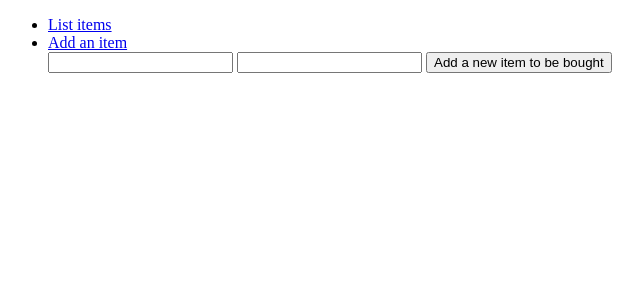
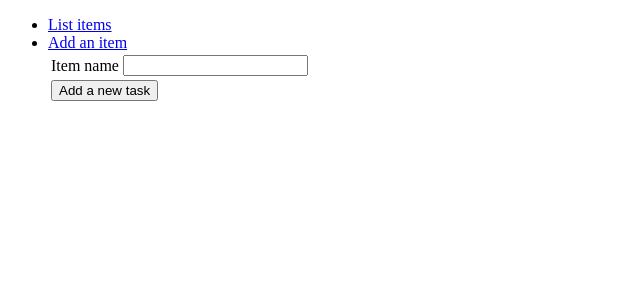
Before and after one commit to lossitomatossi/ShoppingList, a Flask app: page /items/new/ in a window 1280 px wide. Shown: the top 300 px of the page, without its empty margins (0-643 px from the left). Run offline with Flask 2, Linux system fonts and the light colour scheme.

Commit message:
1.2 kohtaan edetty

```diff
--- /dev/null
+++ b/application/items/forms.py
@@ -0,0 +1,8 @@
+from flask_wtf import FlaskForm
+from wtforms import StringField
+
+class ItemForm(FlaskForm):
+    name = StringField("Item name")
+
+    class Meta:
+        csrf = False
--- a/application/items/views.py
+++ b/application/items/views.py
@@ -1,6 +1,8 @@
+from flask import render_template, request, redirect, url_for
+
 from application import app, db
-from flask import render_template, request, redirect, url_for
 from application.items.models import Item
+from application.items.forms import ItemForm
 
 @app.route("/items", methods=["GET"])
 def items_index():
@@ -8,7 +10,7 @@ def items_index():
 
 @app.route("/items/new/")
 def items_form():
-    return render_template("items/new.html")
+    return render_template("items/new.html", form = ItemForm())
 
 @app.route("/items/<item_id>/", methods=["POST"])
 def items_set_done(item_id):
--- a/application/templates/items/new.html
+++ b/application/templates/items/new.html
@@ -2,8 +2,19 @@
 
 {% block body %}
 <form method="POST" action="{{ url_for('items_create') }}">
-  <input type="text" name="name"/>
-  <input type="number" name="amount"/>
-  <input type="submit" value="Add a new item to be bought"/>
-</form>
+  <table>
+     <tr>
+ <td>
+   {{ form.name.label }}
+ </td>
+ <td>
+   {{ form.name }}
+ </td>
+     </tr>
+     <tr>
+ <td colspan="2">
+   <input type="submit" value="Add a new task"/>
+ </td>
+     </tr>
+ </form>
 {% endblock %}
```
